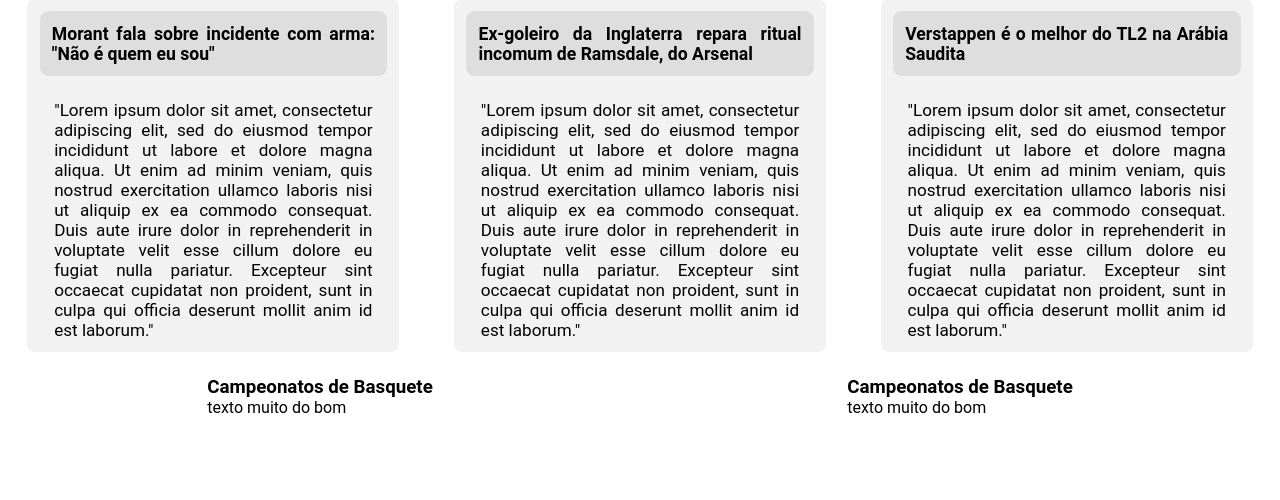
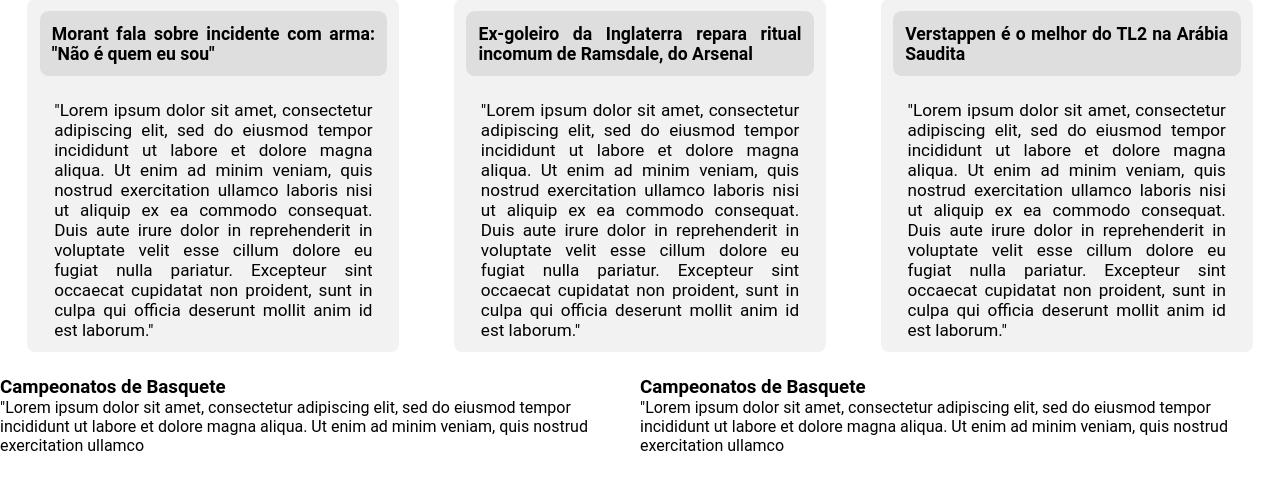
Before and after one commit to MateusPaulino13/InfoSports, a PHP site: page /home.html in a window 1280 px wide. Shown: the part 89-589 px from the top of the page. Run offline with PHP 8.4, Linux system fonts and the light colour scheme.

Commit message:
modificando o camp-item

```diff
--- a/home.html
+++ b/home.html
@@ -34,6 +34,7 @@
         </div>
       </ul>
       <!-- navbar -->
+
       <!-- main -->
       <div class="main">
         <div class="main-item">
@@ -79,12 +80,15 @@
         </div>
       </div>
       <!-- main -->
+
       <div class="camp">
         <!-- item -->
         <div class="camp-item">
           <h3>Campeonatos de Basquete</h3>
           <p>
-              texto muito do bom
+              "Lorem ipsum dolor sit amet, consectetur adipiscing elit,
+              sed do eiusmod tempor incididunt ut labore et dolore magna aliqua.
+              Ut enim ad minim veniam, quis nostrud exercitation ullamco
           </p>
         </div>
         <!-- item -->
@@ -93,7 +97,9 @@
         <div class="camp-item">
           <h3>Campeonatos de Basquete</h3>
           <p>
-              texto muito do bom
+              "Lorem ipsum dolor sit amet, consectetur adipiscing elit,
+              sed do eiusmod tempor incididunt ut labore et dolore magna aliqua.
+              Ut enim ad minim veniam, quis nostrud exercitation ullamco
           </p>
         </div>
         <!-- item -->
--- a/style/home.css
+++ b/style/home.css
@@ -85,6 +85,7 @@ li a:hover:not(.active) {
 }
 
 .main-item {
+  flex: 1;
   background-color: var(--white);
   margin: 1.5em 1.7em;
   flex-grow: 2;
```
